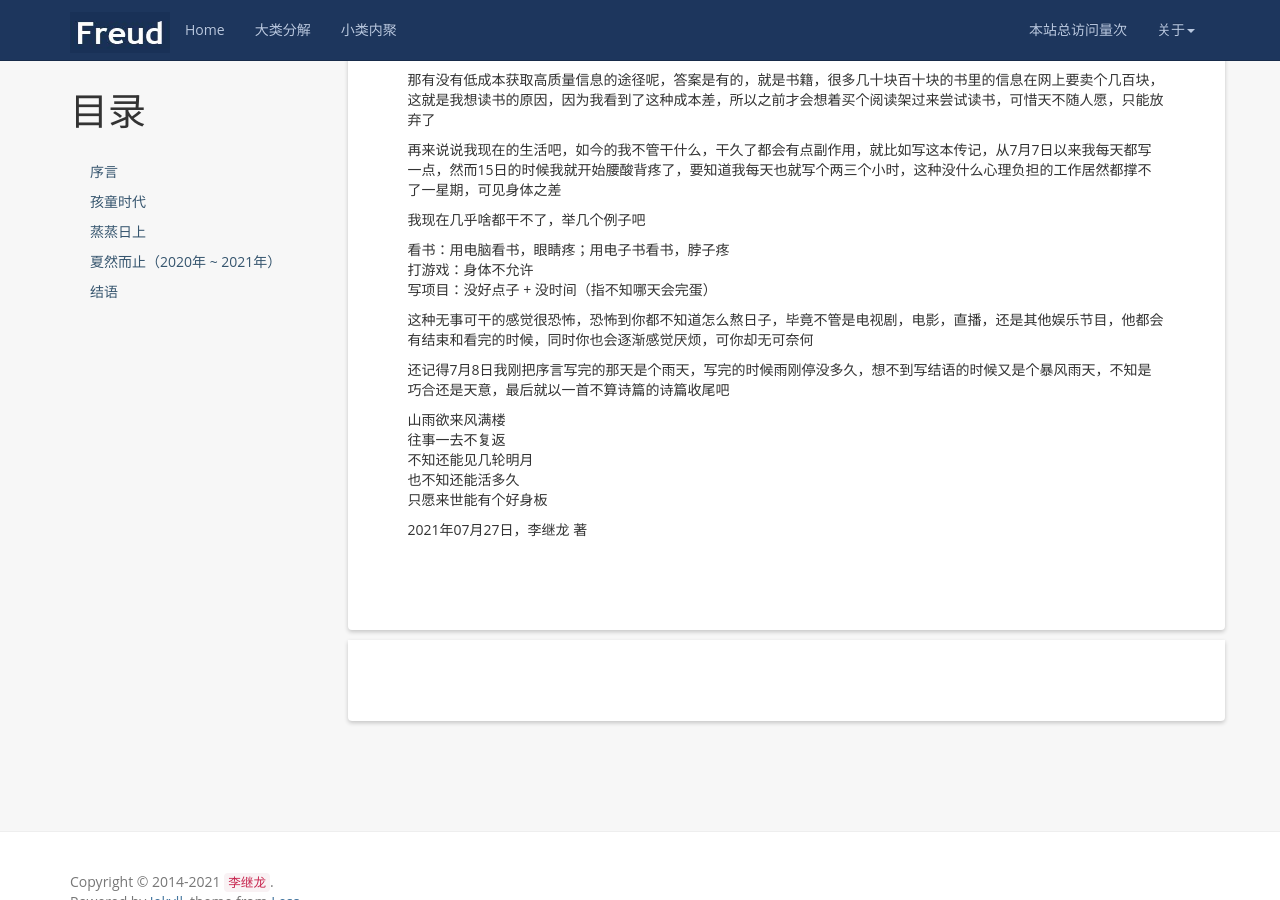
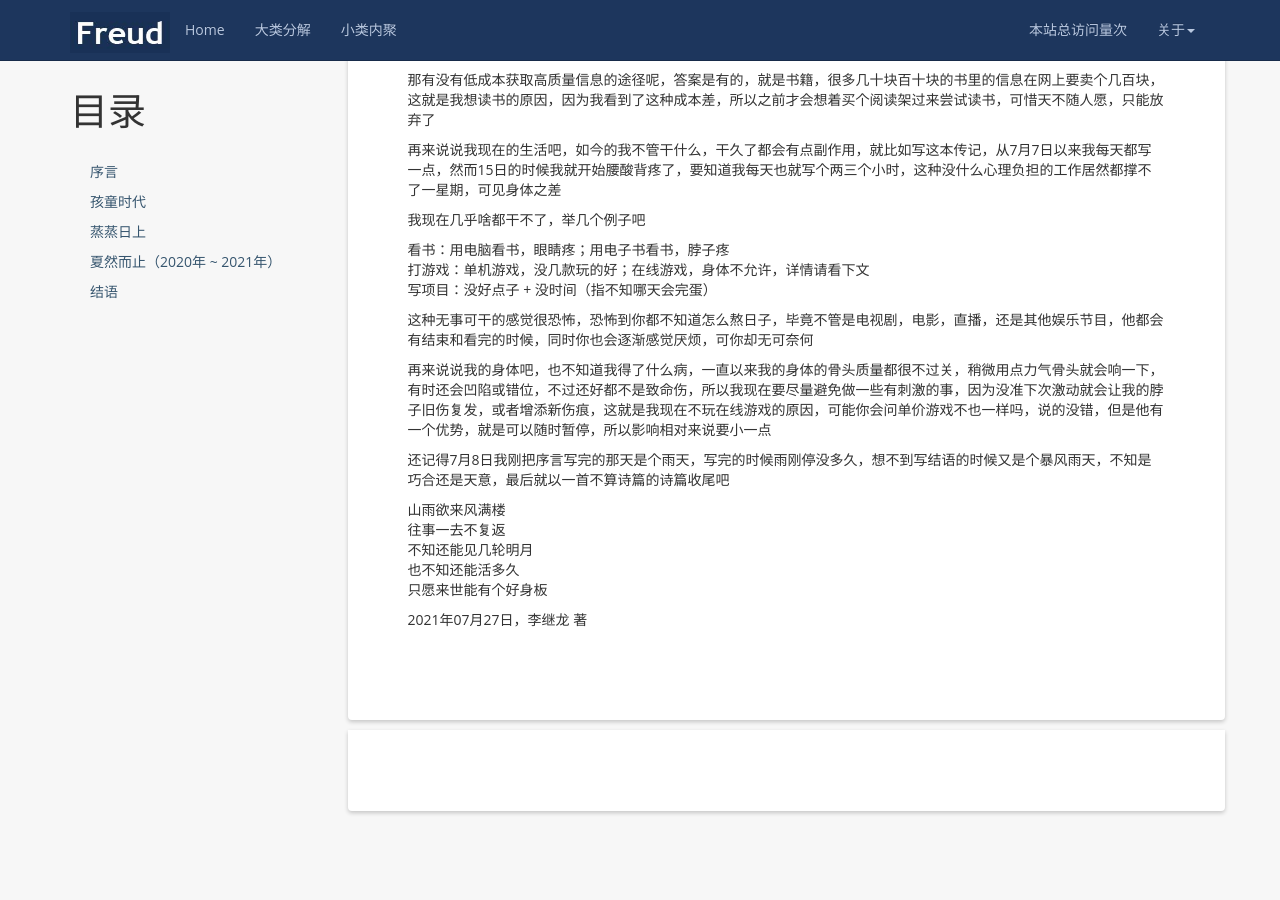
Before and after one commit to kljzndx/My-Blog, a Jekyll site: the page built from _posts/2021-07-07-autobiography.md, in a window 1280 px wide and 900 px high, scrolled down 8425 px. Built offline with Jekyll 4.4.1, drawn with Linux system fonts in a browser that asks for light colours; nearby versions of some CDN libraries; comment, search, counter and statistics services are not loaded.

Commit message:
补充信息

```diff
--- a/_posts/2021-07-07-autobiography.md
+++ b/_posts/2021-07-07-autobiography.md
@@ -306,10 +306,12 @@ tags: [自传]
 我现在几乎啥都干不了，举几个例子吧
 
 看书：用电脑看书，眼睛疼；用电子书看书，脖子疼
-打游戏：身体不允许
+打游戏：单机游戏，没几款玩的好；在线游戏，身体不允许，详情请看下文
 写项目：没好点子 + 没时间（指不知哪天会完蛋）
 
 这种无事可干的感觉很恐怖，恐怖到你都不知道怎么熬日子，毕竟不管是电视剧，电影，直播，还是其他娱乐节目，他都会有结束和看完的时候，同时你也会逐渐感觉厌烦，可你却无可奈何
+
+再来说说我的身体吧，也不知道我得了什么病，一直以来我的身体的骨头质量都很不过关，稍微用点力气骨头就会响一下，有时还会凹陷或错位，不过还好都不是致命伤，所以我现在要尽量避免做一些有刺激的事，因为没准下次激动就会让我的脖子旧伤复发，或者增添新伤痕，这就是我现在不玩在线游戏的原因，可能你会问单价游戏不也一样吗，说的没错，但是他有一个优势，就是可以随时暂停，所以影响相对来说要小一点
 
 还记得7月8日我刚把序言写完的那天是个雨天，写完的时候雨刚停没多久，想不到写结语的时候又是个暴风雨天，不知是巧合还是天意，最后就以一首不算诗篇的诗篇收尾吧
 
```
